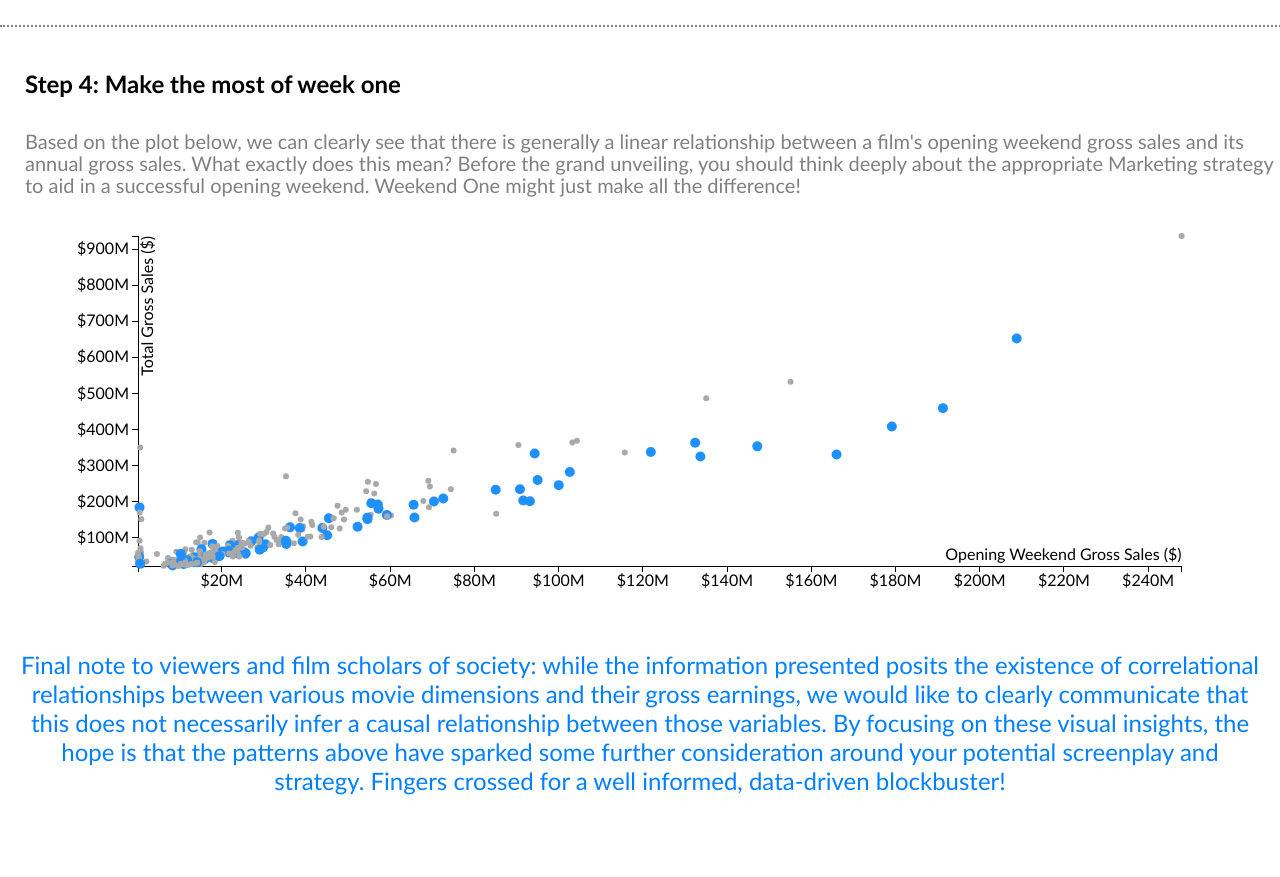
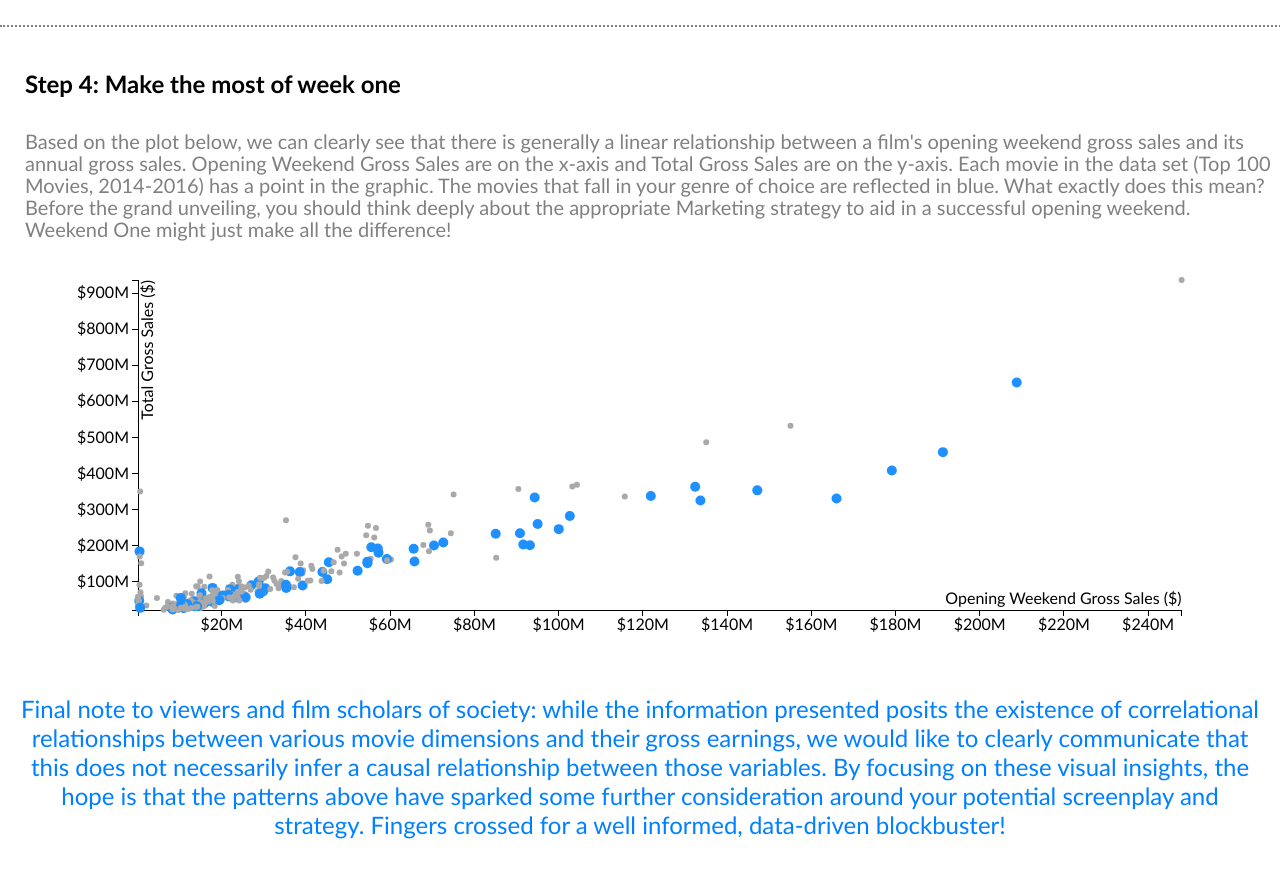
Before and after one commit to monicawoj/Top_Movie_Challenge, a plain HTML site: page index.html in a window 1280 px wide. Shown: the part 2300-3177 px from the top of the page. Before the commit the page ends 3143 px from the top, so only its background shows below. Drawn offline with Linux system fonts and the light colour scheme.

Commit message:
Update index.html

```diff
--- a/index.html
+++ b/index.html
@@ -40,7 +40,7 @@
 			</div>
 			<div class="bottom" id="third">
 			<h4>Step 4: Make the most of week one</h4>
-				<p>Based on the plot below, we can clearly see that there is generally a linear relationship between a film's opening weekend gross sales and its annual gross sales. What exactly does this mean? Before the grand unveiling, you should think deeply about the appropriate Marketing strategy to aid in a successful opening weekend. Weekend One might just make all the difference!</p>
+				<p>Based on the plot below, we can clearly see that there is generally a linear relationship between a film's opening weekend gross sales and its annual gross sales. Opening Weekend Gross Sales are on the x-axis and Total Gross Sales are on the y-axis. Each movie in the data set (Top 100 Movies, 2014-2016) has a point in the graphic. The movies that fall in your genre of choice are reflected in blue. What exactly does this mean? Before the grand unveiling, you should think deeply about the appropriate Marketing strategy to aid in a successful opening weekend. Weekend One might just make all the difference!</p>
 				<div class = "chart" id="gross_sales"></div>
 			</div>
 			<h3>Final note to viewers and film scholars of society: while the information presented posits the existence of correlational relationships between various movie dimensions and their gross earnings, we would like to clearly communicate that this does not necessarily infer a causal relationship between those variables. By focusing on these visual insights, the hope is that the patterns above have sparked some further consideration around your potential screenplay and strategy. Fingers crossed for a well informed, data-driven blockbuster!</h3>
```
